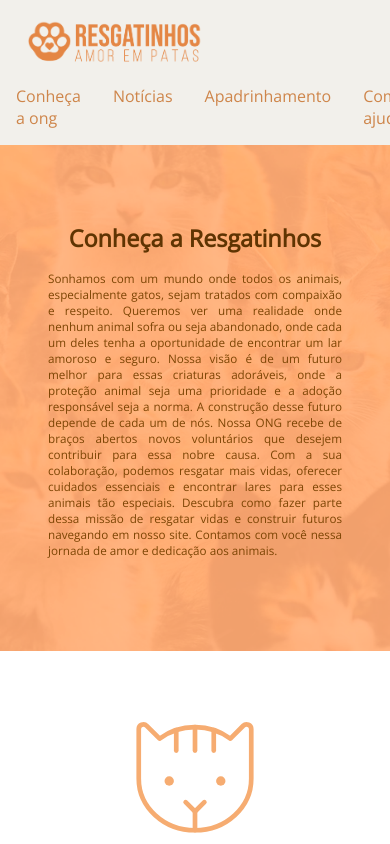
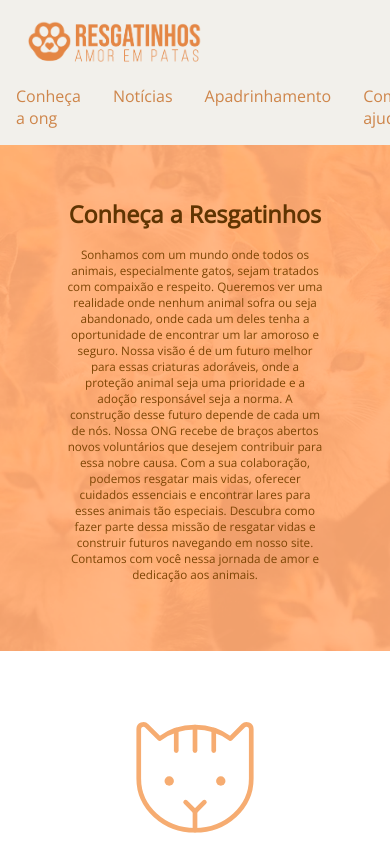
Before and after one commit to LuciaSindeaux/projeto-final-resgatinhos-reprograma, a React (Vite) app in the folder lucia-sindeaux/projeto-final-resgatinhos/: page / in a window 390 px wide. Shown: the top 844 px of the page. Built offline with nearby package versions, Linux system fonts and the light colour scheme; no server answers.

Commit message:
fix responsivo +500px

```diff
--- a/lucia-sindeaux/projeto-final-resgatinhos/src/styles/components/header.module.css
+++ b/lucia-sindeaux/projeto-final-resgatinhos/src/styles/components/header.module.css
@@ -88,6 +88,9 @@
 
   .headerSubtitle {
     font-size: 3vmin;
-    max-width: 100%
+    max-width: 70%;
+    text-align: center;
+    padding-left: 1vh;
+    padding-right: 1vh;
   }
 }
```
